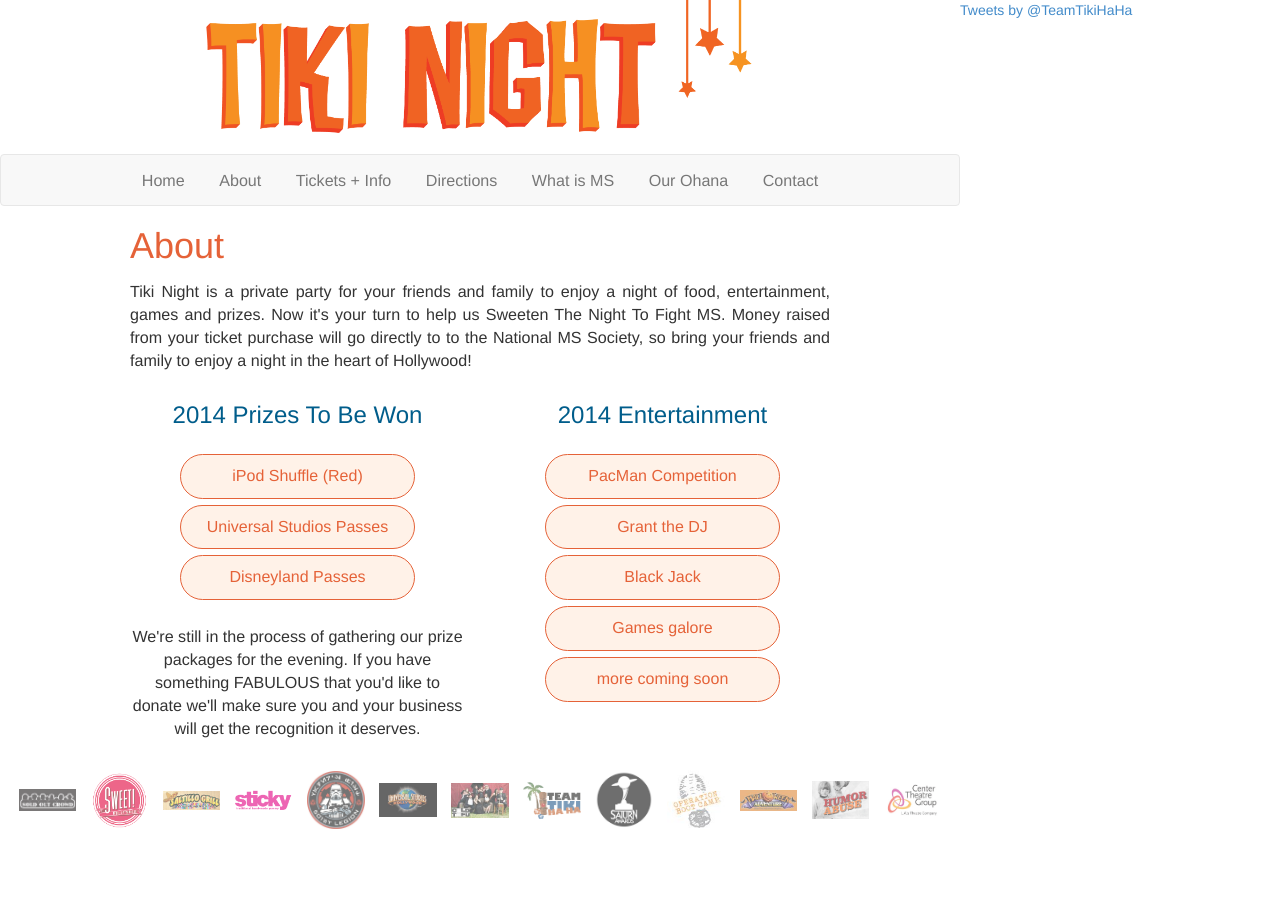
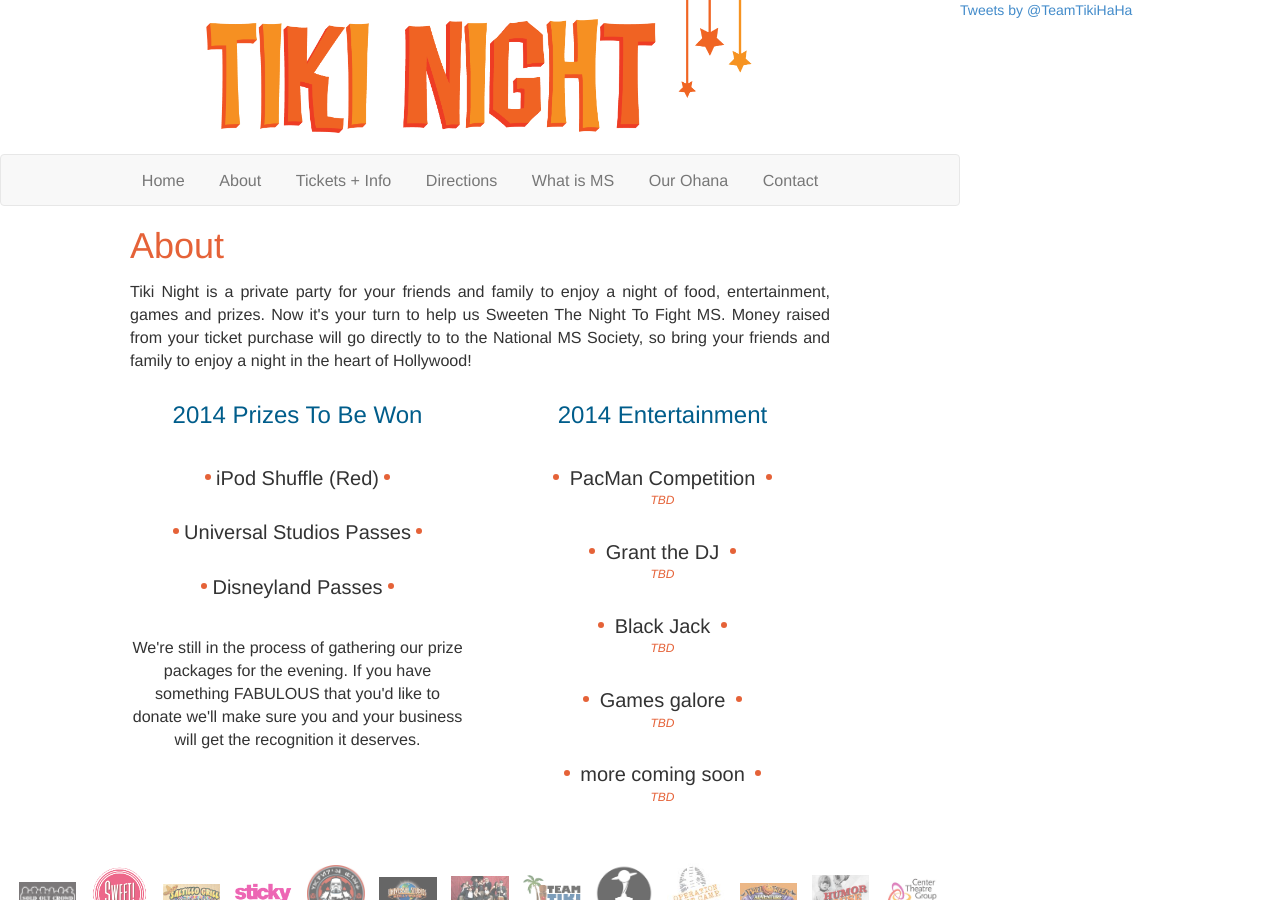
Before and after one commit to dfmcmurray/tiki-night, a Jekyll site: the page built from about/index.html, in a window 1280 px wide. Built offline with Jekyll 4.4.1, drawn with Linux system fonts in a browser that asks for light colours; Markdown is read by kramdown in place of the engine named in the settings; comment, search, counter and statistics services are not loaded.

Commit message:
Removing the orange bubble for something a little more subtle.

```diff
--- a/about/index.html
+++ b/about/index.html
@@ -30,10 +30,14 @@
 			<ul class='entertainment-list'>
 				{% for act in site.data.entertainment %}
 					<li class='act'>
-						<div class='name'>{{act.name}}</div>
-						{% if act.time %}
-							<div class='time'>{{act.time}}</div>
-						{% endif %}
+						<div class='act-container'>
+							<div class='name'>{{act.name}}</div>
+							{% if act.time != "" %}
+								<div class='time'>{{act.time}}</div>
+							{% else %}
+								<div class='time'>TBD</div>
+							{% endif %}
+						</div>
 					</li>
 				{% endfor %}
 			</ul>
--- a/css/main.css
+++ b/css/main.css
@@ -129,14 +129,30 @@
 }
 
 #about ul li {
-  border: 1px solid #e56238;
+  font-size: 20px;
+  padding: 10px;
+  margin: 6px auto;
+}
+
+#about ul li:before, #about ul li:after {
+  margin: 10px 5px;
+  vertical-align: top;
+  display: inline-block;
+  content: "";
+  background-color: #e56238;
+  height: 6px;
+  width: 6px;
   border-radius: 50px;
-  background: #fff2e8;
+}
+
+#about .act-container {
+  display: inline-block;
+}
+
+#about .act .time {
+  font-style: italic;
+  font-size: 12px;
   color: #e56238;
-  font-size: 16px;
-  padding: 10px;
-  width: 70%;
-  margin: 6px auto;
 }
 
 /* Tickets + Info */
```
